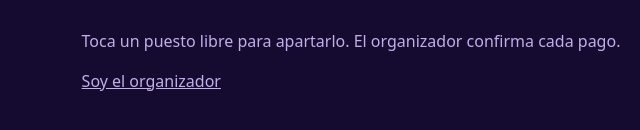
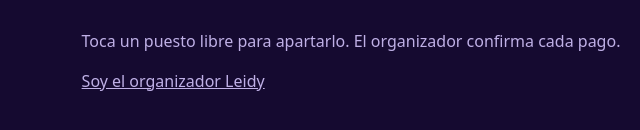
Before and after one commit to santi2703dd/RIFA, a website: page public/index.html in a window 1280 px wide. Shown: the part 660-790 px from the top of the page, 0-640 px from the left. Drawn offline with Linux system fonts and the light colour scheme; no server answers.

Commit message:
Update footer button text for organizer

```diff
--- a/public/index.html
+++ b/public/index.html
@@ -72,7 +72,7 @@
   <footer class="pie">
     <p id="contacto" hidden></p>
     <p class="pie-s">Toca un puesto libre para apartarlo. El organizador confirma cada pago.</p>
-    <button type="button" class="link" id="btn-organizador">Soy el organizador</button>
+    <button type="button" class="link" id="btn-organizador">Soy el organizador Leidy</button>
   </footer>
 
   <dialog id="dlg" aria-modal="true"></dialog>
```
